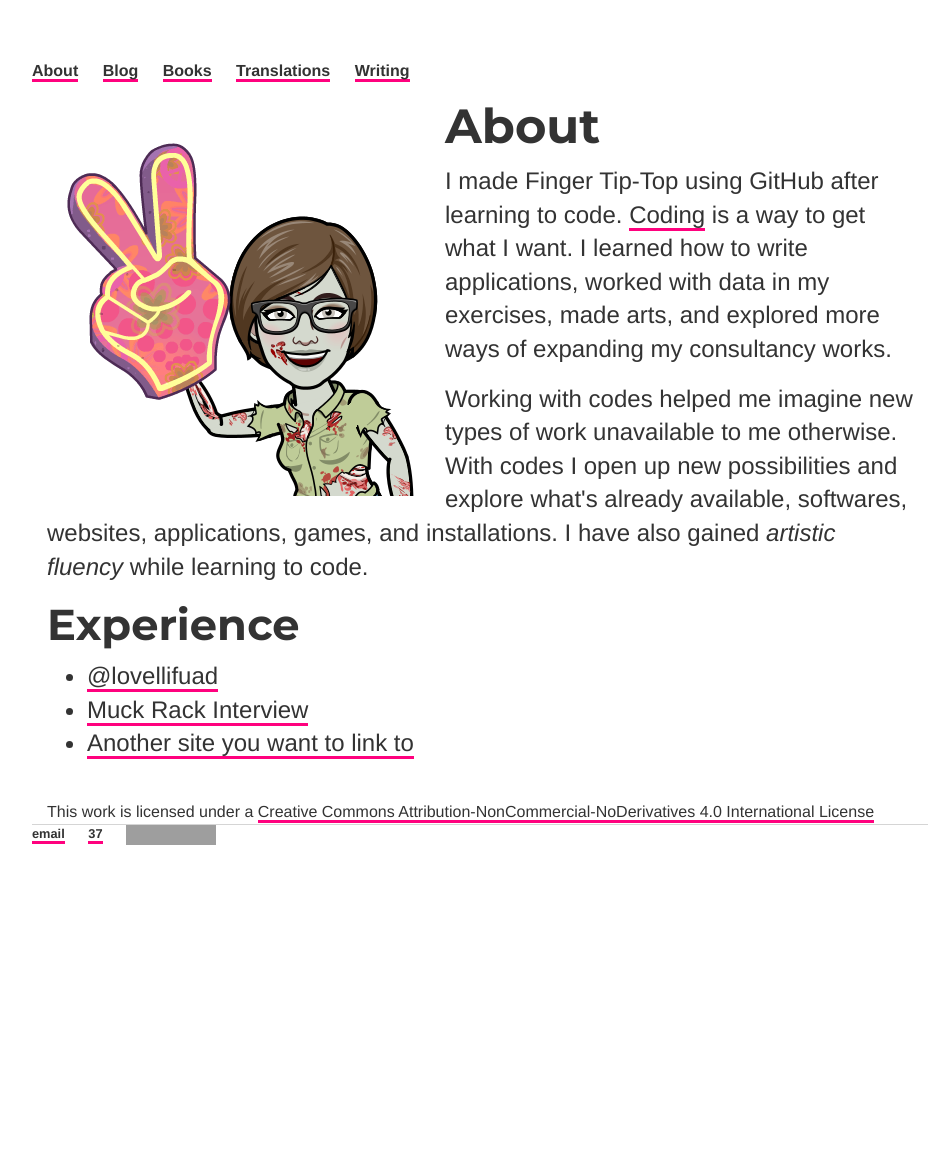
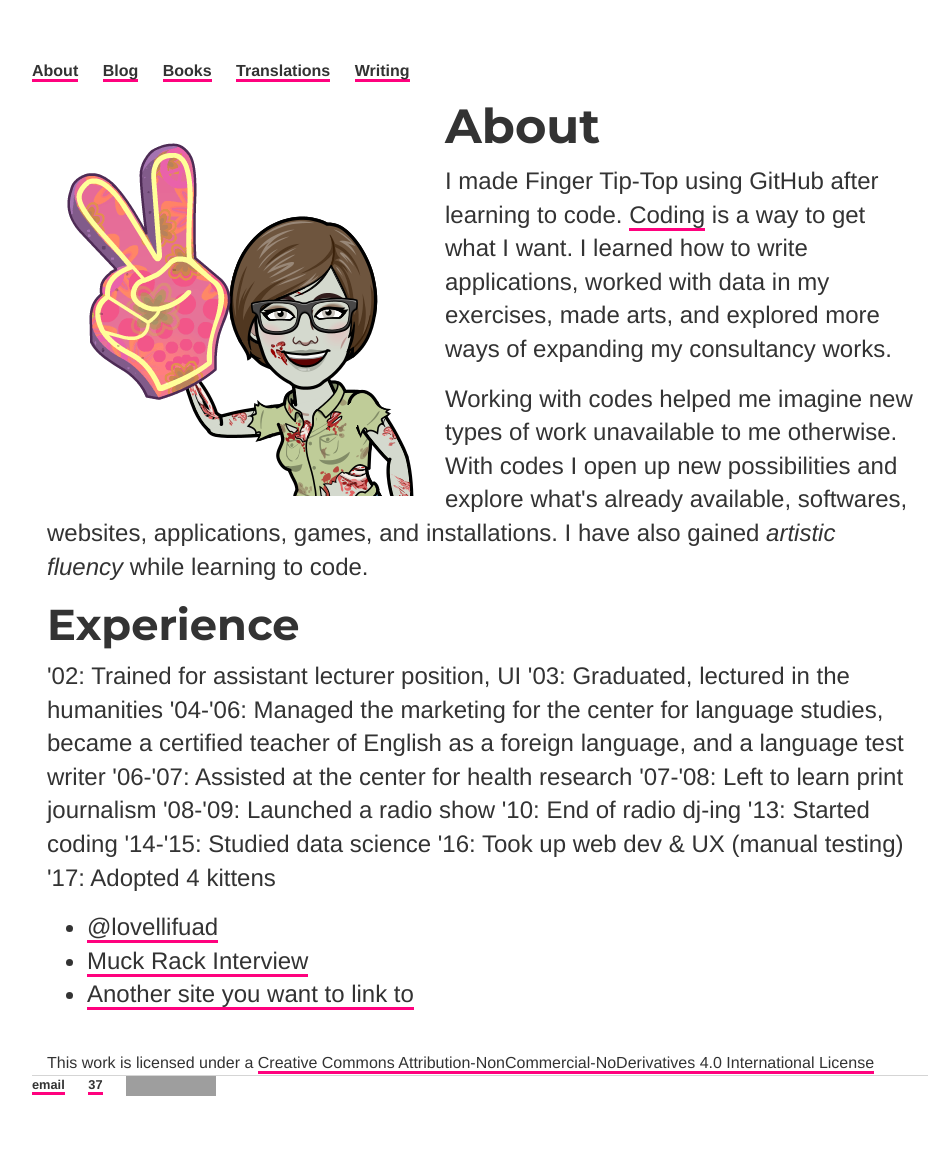
Before and after one commit to ariesti/ariesti.github.io, a Jekyll site: the page built from about/index.html, in a window 1280 px wide. Shown: the whole page, without its empty margins (160-1104 px from the left). Built offline with Jekyll 4.4.1, drawn with Linux system fonts in a browser that asks for light colours; before the commit the page ends 905 px from its top, so only the background shows below that; grey boxes are pictures that could not be loaded.

Commit message:
Update index.html

```diff
--- a/about/index.html
+++ b/about/index.html
@@ -19,7 +19,19 @@ description: Some details about Finger Tip-top and why it was created
 		</div>
 		<div class="about2">
 			<h2>Experience</h2>
-
+			<p>
+			'02: Trained for assistant lecturer position, UI
+			'03: Graduated, lectured in the humanities
+			'04-'06: Managed the marketing for the center for language studies, became a certified teacher of English as a foreign language, and a language test writer
+			'06-'07: Assisted at the center for health research
+			'07-'08: Left to learn print journalism
+			'08-'09: Launched a radio show
+			'10: End of radio dj-ing
+			'13: Started coding
+			'14-'15: Studied data science
+			'16: Took up web dev & UX (manual testing)
+			'17: Adopted 4 kittens
+			</p>
 			<ul class="links">
 				<li><a href="https://twitter.com/lovellifuad">@lovellifuad</a></li>
 				<li><a href="https://muckrack.com/lovellifuad/interview">Muck Rack Interview</a></li>
```
